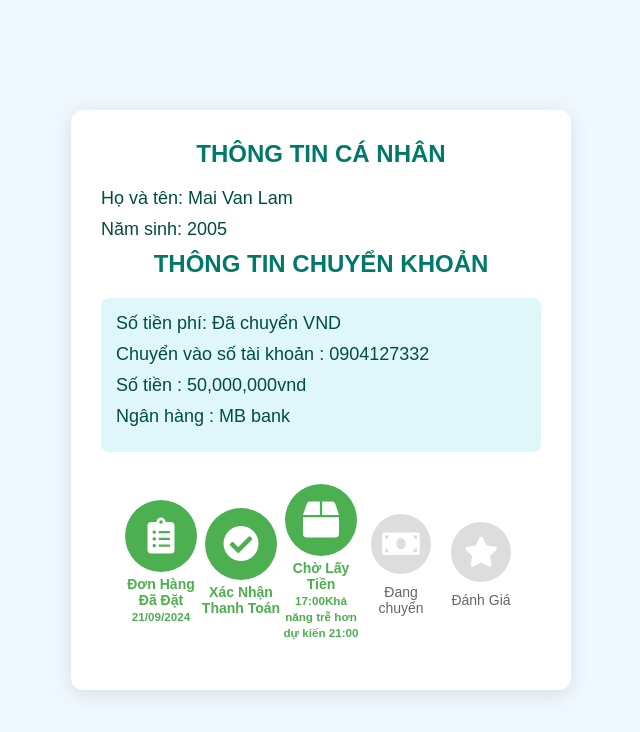
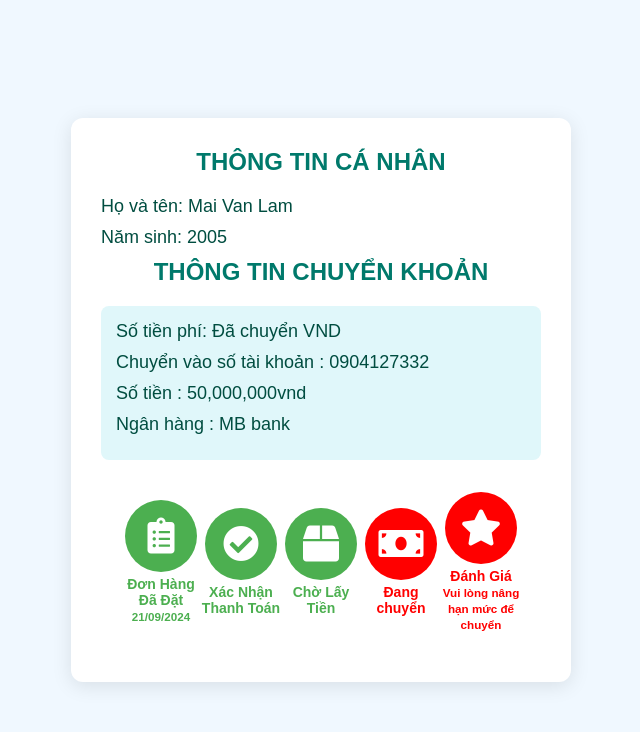
Before and after one commit to vaydong/vay_hop_dong, a plain HTML site: page result.html in a window 1280 px wide. Shown: the whole page, without its empty margins (319-959 px from the left). Drawn offline with Linux system fonts and the light colour scheme.

Commit message:
Update result.html

```diff
--- a/result.html
+++ b/result.html
@@ -81,6 +81,10 @@
             background-color: #4caf50;
             transform: scale(1.2);
         }
+        .progress-step.unactive .step-icon {
+            background-color: red;
+            transform: scale(1.2);
+        }
         .progress-step .step-text {
             margin-top: 10px;
             font-size: 14px;
@@ -88,6 +92,10 @@
         }
         .progress-step.active .step-text {
             color: #4caf50;
+            font-weight: bold;
+        }
+        .progress-step.unactive .step-text {
+            color: red;
             font-weight: bold;
         }
         .progress-step:before {
@@ -171,20 +179,20 @@
             <div class="step-icon">
                 <i class="fas fa-box"></i>
             </div>
-            <div class="step-text">Chờ Lấy Tiền<br><small>17:00</small><small>Khả năng trễ hơn dự kiến 21:00</small></div>
+            <div class="step-text">Chờ Lấy Tiền</div>
 
         </div>
-        <div class="progress-step">
+        <div class="progress-step unactive" style="color: #ff0000;">
             <div class="step-icon">
                 <i class="fas fa-money-bill"></i>
             </div>
             <div class="step-text">Đang chuyển</div>
         </div>
-        <div class="progress-step">
+        <div class="progress-step unactive">
             <div class="step-icon">
                 <i class="fas fa-star"></i>
             </div>
-            <div class="step-text">Đánh Giá</div>
+            <div class="step-text">Đánh Giá<br><small>Vui lòng nâng hạn mức để chuyển</small></div>
         </div>
     </div>
 </div>
```
